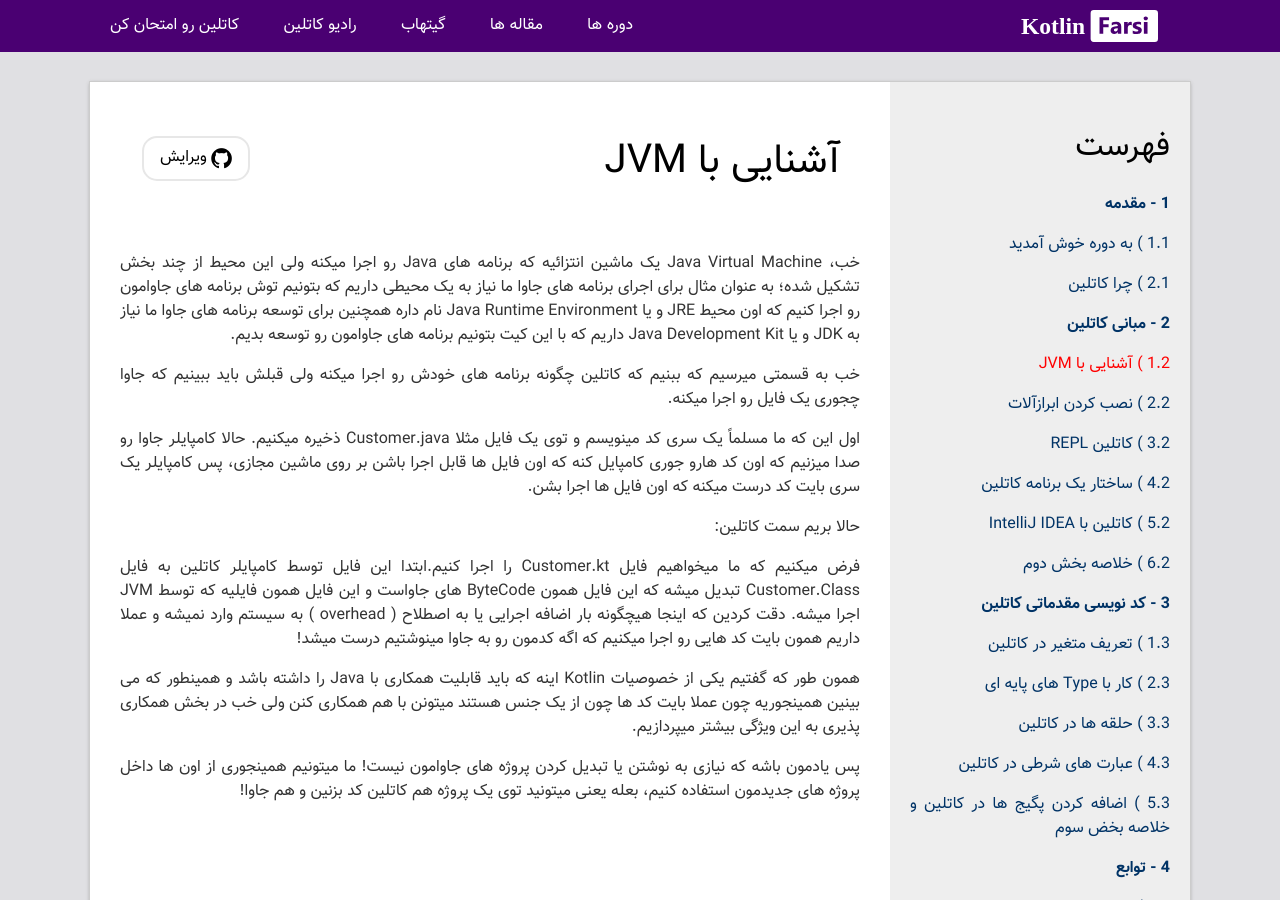
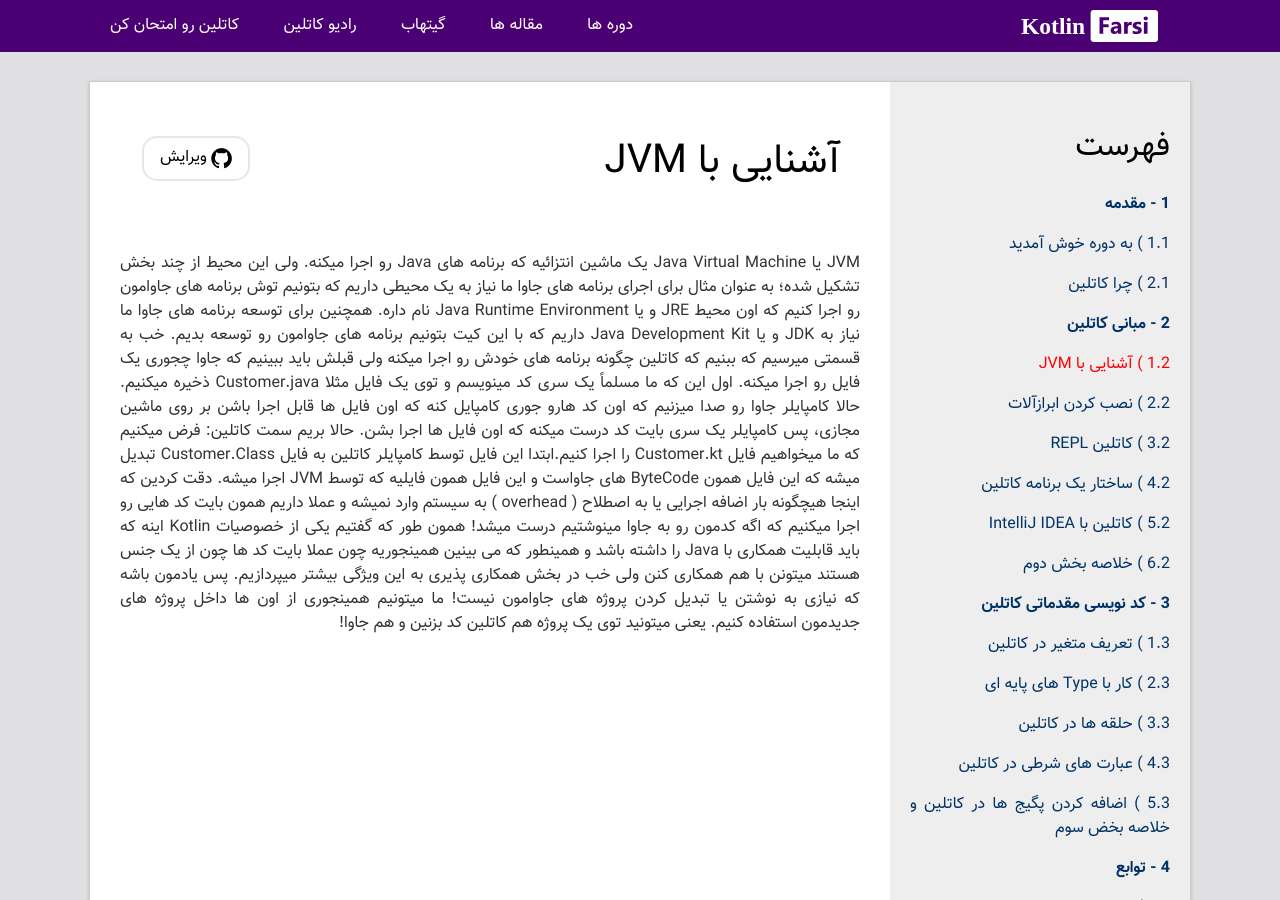
Before and after one commit to KotlinFarsi/KotlinFarsi-WebSite, a Jekyll site: the page built from _tutorials/introduction/introduction-to-jvm.md, in a window 1280 px wide and 900 px high. Built offline with Jekyll 4.4.1, drawn with Linux system fonts in a browser that asks for light colours; nearby versions of some CDN libraries.

Commit message:
Update introduction-to-jvm.md

```diff
--- a/_tutorials/introduction/introduction-to-jvm.md
+++ b/_tutorials/introduction/introduction-to-jvm.md
@@ -11,16 +11,10 @@
 
 
 
-خب، Java Virtual Machine یک ماشین انتزائیه که برنامه های Java رو اجرا میکنه ولی این محیط از چند بخش تشکیل شده؛ به عنوان مثال برای اجرای برنامه های جاوا ما نیاز به یک محیطی داریم که بتونیم توش برنامه های جاوامون رو اجرا کنیم که اون محیط  JRE و یا Java Runtime Environment نام داره همچنین برای توسعه برنامه های جاوا ما نیاز به JDK و یا Java Development Kit داریم که با این کیت بتونیم برنامه های جاوامون رو توسعه بدیم.
-
+JVM یا Java Virtual Machine یک ماشین انتزائیه که برنامه های Java رو اجرا میکنه. ولی این محیط از چند بخش تشکیل شده؛ به عنوان مثال برای اجرای برنامه های جاوا ما نیاز به یک محیطی داریم که بتونیم توش برنامه های جاوامون رو اجرا کنیم که اون محیط JRE و یا Java Runtime Environment نام داره. همچنین برای توسعه برنامه های جاوا ما نیاز به JDK و یا Java Development Kit داریم که با این کیت بتونیم برنامه های جاوامون رو توسعه بدیم.
 خب به قسمتی میرسیم که ببنیم که کاتلین چگونه برنامه های خودش رو اجرا میکنه ولی قبلش باید ببینیم که جاوا چجوری یک فایل رو اجرا میکنه.
-
-اول این که ما مسلماً یک سری کد مینویسم و  توی یک فایل مثلا Customer.java ذخیره میکنیم. حالا کامپایلر جاوا رو صدا میزنیم که اون کد هارو جوری کامپایل کنه که اون فایل ها قابل اجرا باشن بر روی ماشین مجازی، پس کامپایلر یک سری بایت کد درست میکنه که اون فایل ها اجرا بشن.
-
+اول این که ما مسلماً یک سری کد مینویسم و توی یک فایل مثلا Customer.java ذخیره میکنیم. حالا کامپایلر جاوا رو صدا میزنیم که اون کد هارو جوری کامپایل کنه که اون فایل ها قابل اجرا باشن بر روی ماشین مجازی، پس کامپایلر یک سری بایت کد درست میکنه که اون فایل ها اجرا بشن.
 حالا بریم سمت کاتلین:
-
 فرض میکنیم که ما میخواهیم فایل Customer.kt را اجرا کنیم.ابتدا این فایل توسط کامپایلر کاتلین به فایل Customer.Class تبدیل میشه که این فایل همون ByteCode های جاواست و این فایل همون فایلیه که توسط JVM اجرا میشه. دقت کردین که اینجا هیچگونه بار اضافه اجرایی یا به اصطلاح ( overhead ) به سیستم وارد نمیشه و عملا داریم همون بایت کد هایی رو اجرا میکنیم که اگه کدمون رو به جاوا مینوشتیم درست میشد!
-
 همون طور که گفتیم یکی از خصوصیات Kotlin اینه که باید قابلیت همکاری با Java را داشته باشد و همینطور که می بینین همینجوریه چون عملا بایت کد ها چون از یک جنس هستند میتونن با هم همکاری کنن ولی خب در بخش همکاری پذیری به این ویژگی بیشتر میپردازیم.
-
-پس یادمون باشه که نیازی به نوشتن یا تبدیل کردن پروژه های جاوامون نیست! ما میتونیم همینجوری از اون ها داخل پروژه های جدیدمون استفاده کنیم، بعله یعنی میتونید توی یک پروژه هم کاتلین کد بزنین و هم جاوا!
+پس یادمون باشه که نیازی به نوشتن یا تبدیل کردن پروژه های جاوامون نیست! ما میتونیم همینجوری از اون ها داخل پروژه های جدیدمون استفاده کنیم. یعنی میتونید توی یک پروژه هم کاتلین کد بزنین و هم جاوا!
```
